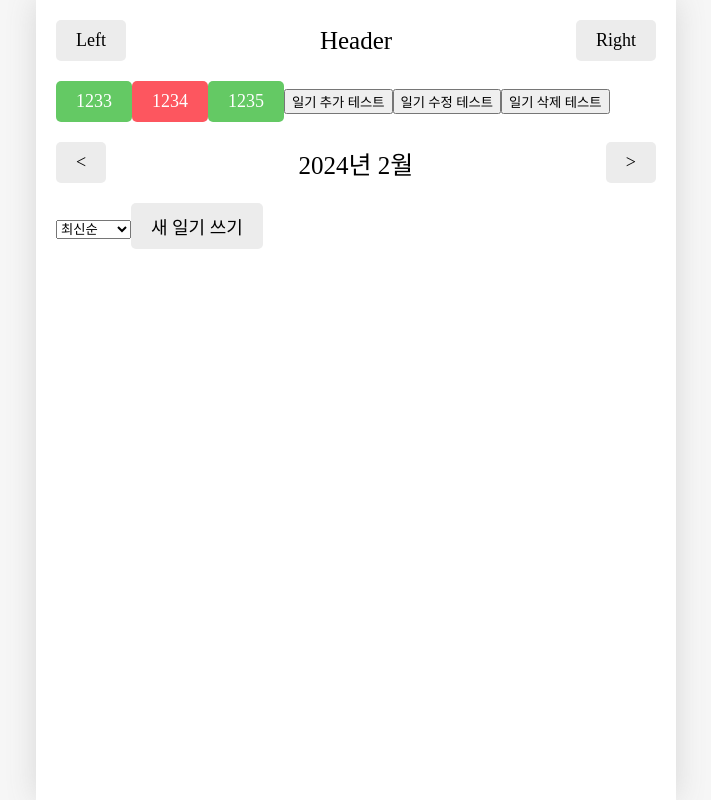
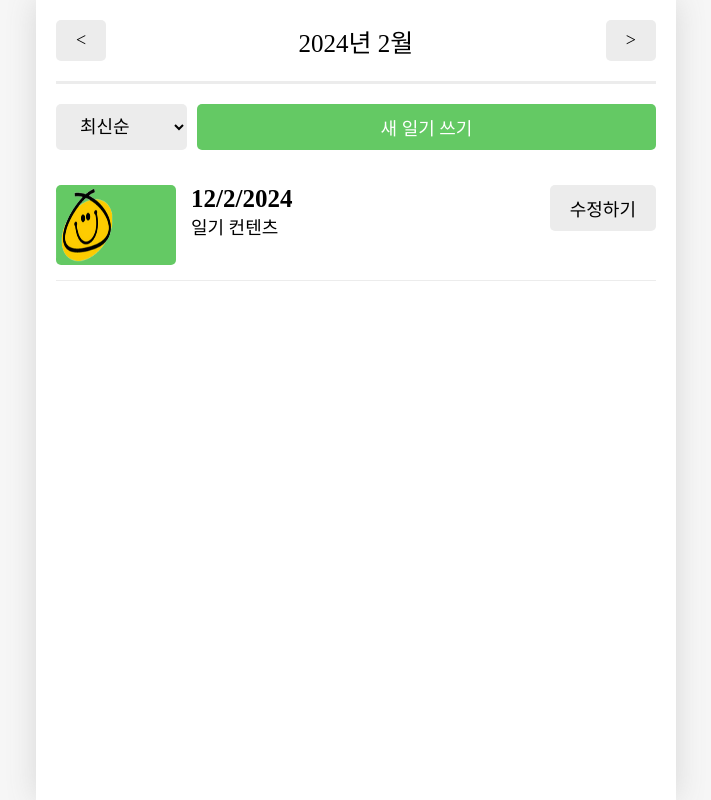
Before and after one commit to kaki5507/reactDiary, a React (Vite) app in the folder section12/: page / in a window 1280 px wide. Shown: the whole page, without its empty margins (284-995 px from the left). Built offline with nearby package versions, Linux system fonts and the light colour scheme; a web font is replaced by a local one.

Commit message:
stlye:diary item css

```diff
--- a/section12/src/App.jsx
+++ b/section12/src/App.jsx
@@ -81,43 +81,6 @@ function App() {
 
   return (
     <>
-      <Header
-        title={"Header"}
-        leftChild={<Button text={"Left"} />}
-        rightChild={<Button text={"Right"} />}
-      />
-
-      <Button
-        text={"1233"}
-        type={"POSITIVE"}
-        onClick={() => {
-        console.log("1233번 클릭");
-      }}/>
-
-      <Button
-        text={"1234"}
-        type={"NEGATIVE"}
-        onClick={() => {
-        console.log("1234번 클릭");
-      }}/>
-
-      <Button
-        text={"1235"}
-        type={"DEFAULT"}
-        onClick={() => {
-        console.log("1235번 클릭");
-      }}/>
-
-      <button onClick={() => {
-        onCreate(new Date().getTime(), 1, "Hello");
-      }}>일기 추가 테스트</button>
-      <button onClick={() => {
-        onUpdate(2,new Date().getTime(), 1, "Hello55555");
-      }}>일기 수정 테스트</button>
-      <button onClick={() => {
-        onDelete(2);
-      }}>일기 삭제 테스트</button>
-
       <DiaryStateContext.Provider value={data}>
         <DiaryDispatchContext.Provider value={{
           onCreate,
--- /dev/null
+++ b/section12/src/components/DiaryItem.css
@@ -0,0 +1,54 @@
+.DiaryItem {
+    display: flex;
+    gap: 15px;
+    justify-content: space-between;
+    padding: 15px 0px;
+
+    border-bottom: 1px solid rgb(236, 236, 236);
+}
+
+.DiaryItem > .img_section {
+    min-width: 120px;
+    height: 80px;
+
+    display: flex;
+    justify-self: center;
+    cursor: pointer;
+    border-radius: 5px;
+}
+
+.DiaryItem > .img_section img {
+    width: 50%;
+}
+
+.DiaryItem > .img_section_1 {
+    background-color: rgb(100, 201, 100);
+}
+.DiaryItem > .img_section_2 {
+    background-color: rgb(157, 215, 114);
+}
+.DiaryItem > .img_section_3 {
+    background-color: rgb(253, 206, 23);
+}
+.DiaryItem > .img_section_4 {
+    background-color: rgb(253, 132, 70);
+}
+.DiaryItem > .img_section_5 {
+    background-color: rgb(253, 86, 95);
+}
+.DiaryItem > .info_section {
+    flex: 1;
+    cursor: pointer;
+}
+.DiaryItem > .info_section .created_date {
+    font-weight: bold;
+    font-size: 25px;
+}
+
+.DiaryItem > .info_section .content {
+    font-size: 18px;
+}
+
+.DiaryItem > .button_section {
+    min-width: 70px;
+}
--- /dev/null
+++ b/section12/src/components/DiaryItem.jsx
@@ -0,0 +1,28 @@
+import { getEmotionImage } from "../util/get-emotion-image.js";
+import Button from "./Button";
+import "./DiaryItem.css";
+
+const DiaryItem = () => {
+    const emotionId = 1;
+
+    return (
+        <div className="DiaryItem">
+            <div className={`img_section img_section_${emotionId}`}>
+                <img src={getEmotionImage(1)} />
+            </div>
+            <div className="info_section">
+                <div className="created_date">
+                    {new Date().toLocaleDateString()}
+                </div>
+                <div className="content">
+                    일기 컨텐츠
+                </div>
+            </div>
+            <div className="button_section">
+                <Button text={"수정하기"}></Button>
+            </div>
+        </div>
+    )
+}
+
+export default DiaryItem;
--- a/section12/src/components/DiaryList.css
+++ b/section12/src/components/DiaryList.css
@@ -0,0 +1,18 @@
+.DiaryList .menu_bar {
+    margin: 20px 0px;
+    display: flex;
+    gap: 10px;
+}
+
+.DiaryList .menu_bar > select {
+    background-color: rgb(236, 236, 236);
+    border: none;
+    border-radius: 5px;
+    cursor: pointer;
+    padding: 10px 20px;
+    font-size: 18px;
+}
+
+.DiaryList .menu_bar > button{
+    flex: 1;
+}
--- a/section12/src/components/DiaryList.jsx
+++ b/section12/src/components/DiaryList.jsx
@@ -1,4 +1,5 @@
 import Button from "./Button";
+import DiaryItem from "./DiaryItem";
 import "./DiaryList.css";
 
 const DiaryList = () => {
@@ -9,9 +10,11 @@ const DiaryList = () => {
                     <option value={"latest"}>최신순</option>
                     <option value={"oldest"}>오래된 순</option>
                 </select>
-                <Button text={"새 일기 쓰기"} />
+                <Button text={"새 일기 쓰기"} type="POSITIVE"/>
             </div>
-            <div className="list_wrapper"></div>
+            <div className="list_wrapper">
+                <DiaryItem />
+            </div>
         </div>
     )
 }
--- a/section12/src/components/Header.css
+++ b/section12/src/components/Header.css
@@ -1,7 +1,7 @@
 .Header {
     display: flex;
     align-items: center;
-
+    border-bottom: 3px solid rgb(236, 236, 236);;
     padding: 20px 0px;
 }
 
```
